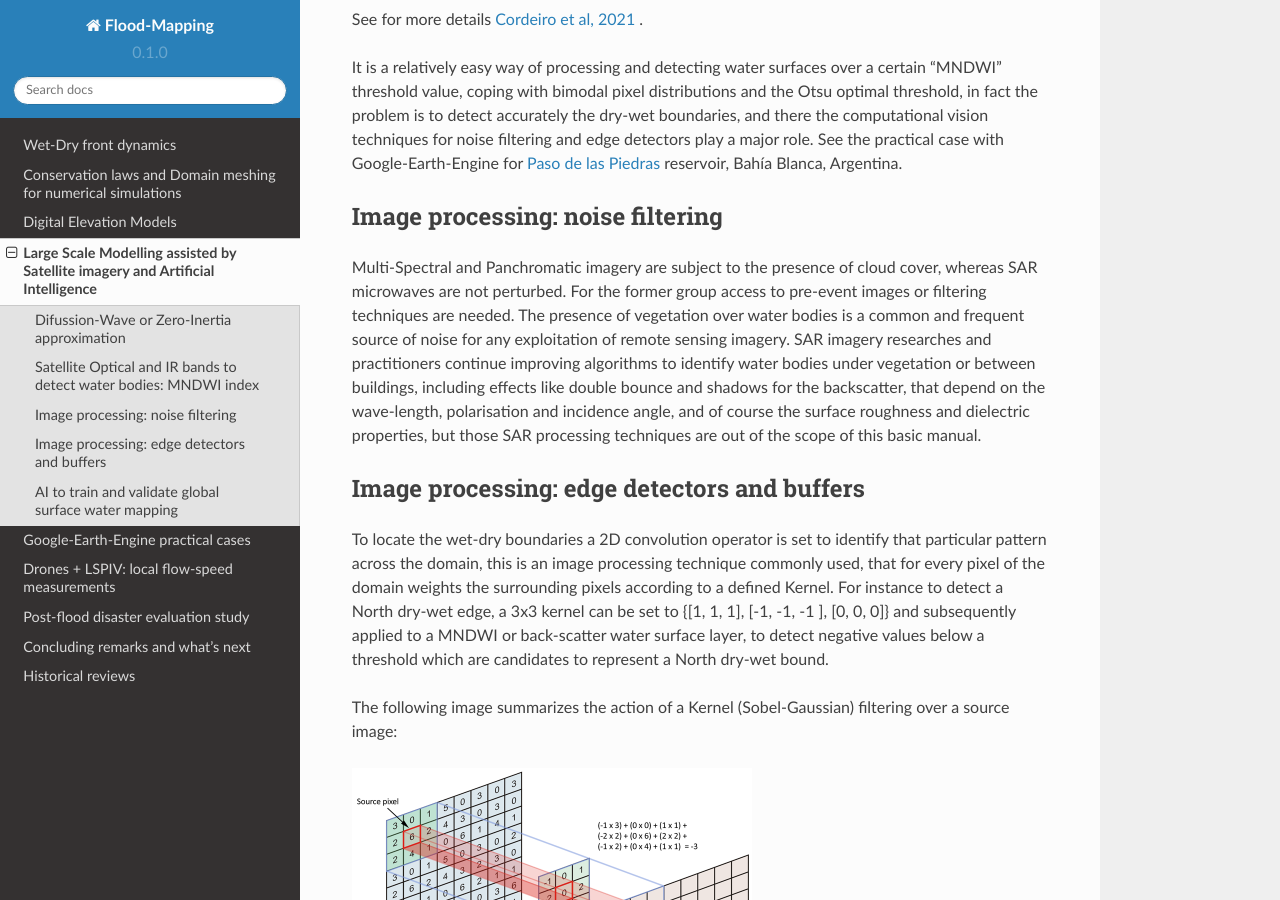
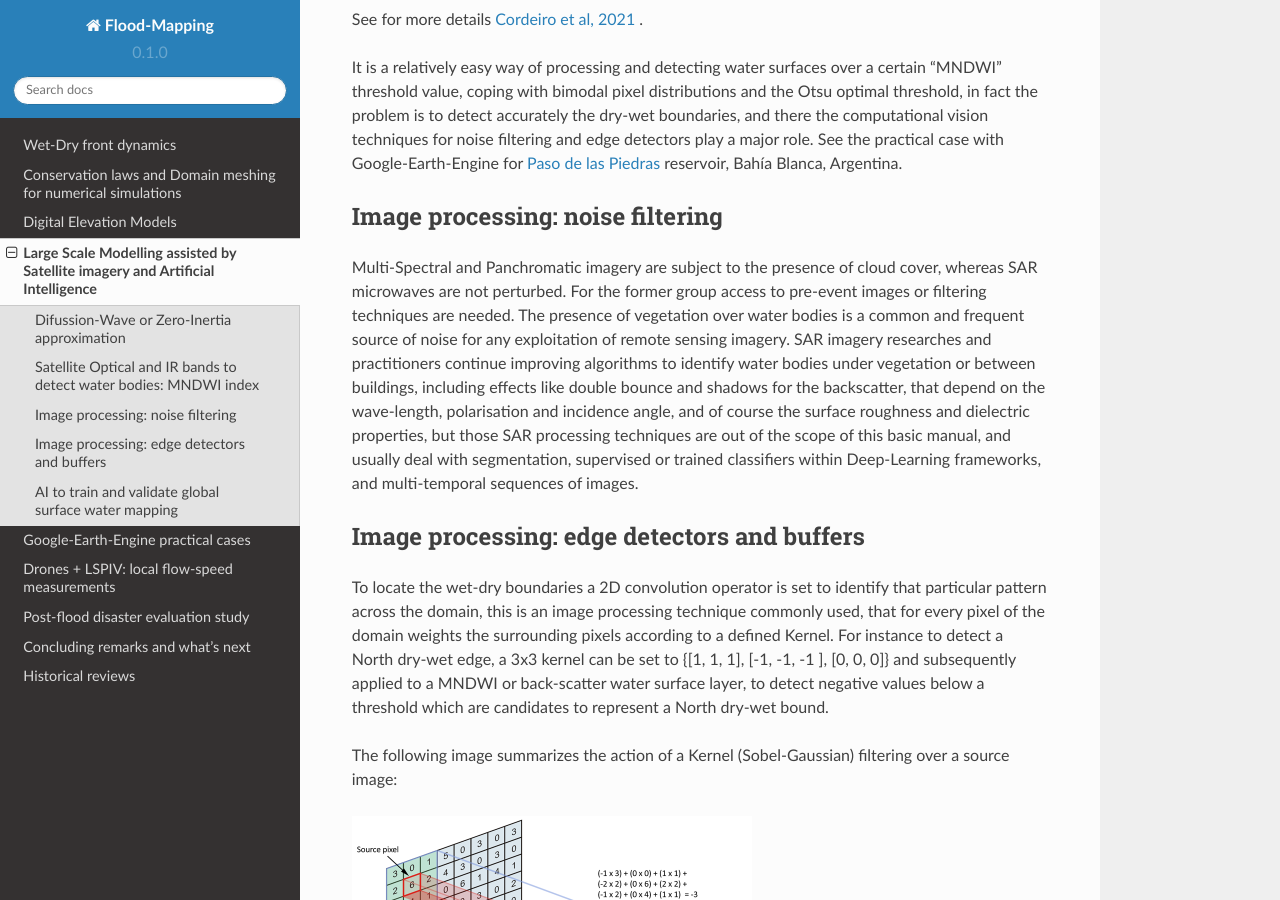
Before and after one commit to ivillamadrid/FloodMapping, a Sphinx documentation site: the page built from docs/source/lsm.rst, in a window 1280 px wide and 900 px high, scrolled down 1762 px. Built offline with Sphinx 7.4.7 and the Read the Docs theme 2.0.0, drawn with Linux system fonts in a browser that asks for light colours.

Commit message:
Update lsm.rst

```diff
--- a/docs/source/lsm.rst
+++ b/docs/source/lsm.rst
@@ -106,7 +106,7 @@
 ---------------------------------
 Multi-Spectral and Panchromatic imagery are subject to the presence of cloud cover, whereas SAR microwaves are not perturbed. For the former group
 access to pre-event images or filtering techniques are needed. The presence of vegetation over water bodies is a common and frequent source of noise for any exploitation of remote sensing imagery.
-SAR imagery researches and practitioners continue improving algorithms to identify water bodies under vegetation or between buildings, including effects like double bounce and shadows for the backscatter, that depend on the wave-length, polarisation and incidence angle, and of course the surface roughness and dielectric properties, but those SAR processing  techniques are out of the scope of this basic manual.
+SAR imagery researches and practitioners continue improving algorithms to identify water bodies under vegetation or between buildings, including effects like double bounce and shadows for the backscatter, that depend on the wave-length, polarisation and incidence angle, and of course the surface roughness and dielectric properties, but those SAR processing  techniques are out of the scope of this basic manual, and usually deal with segmentation, supervised or trained classifiers within Deep-Learning frameworks, and multi-temporal sequences of images.
 
 Image processing: edge detectors and buffers
 --------------------------------------------
```
